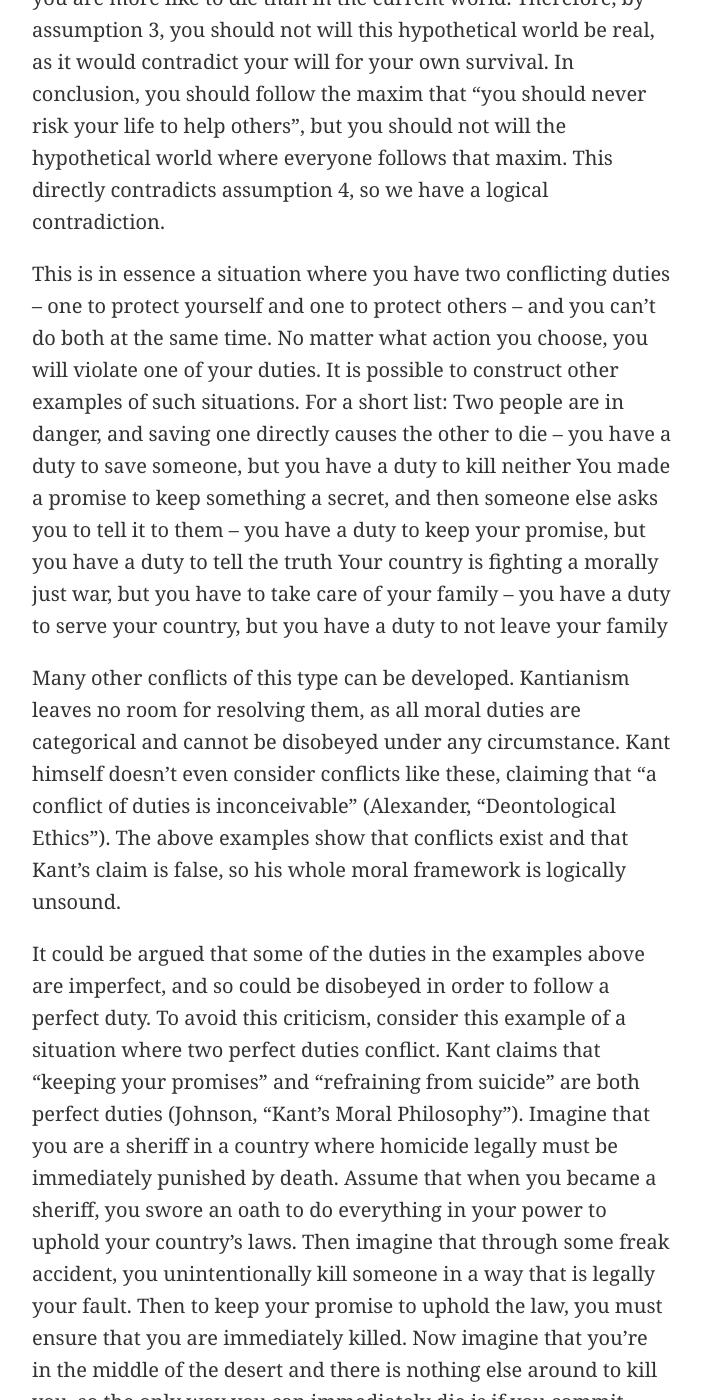
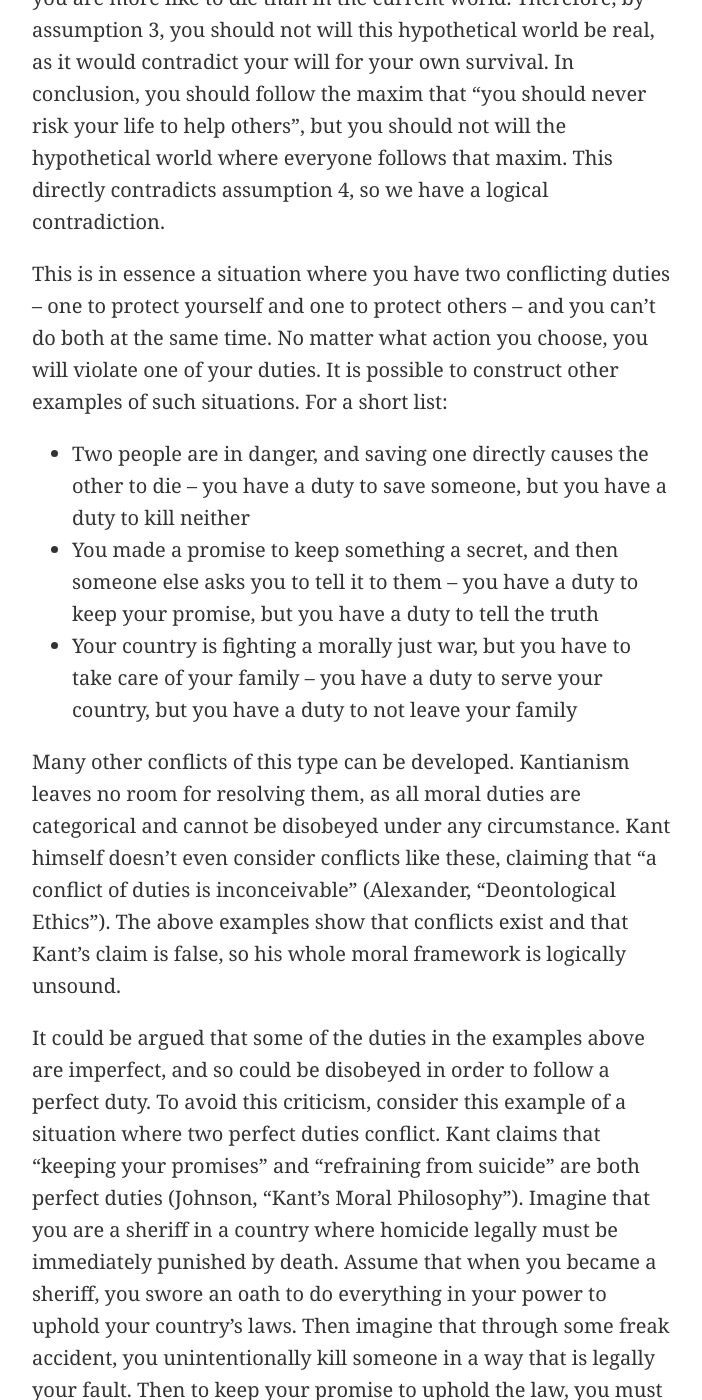
Before and after one commit to thessdebate/thessdebate.github.io, a Jekyll site: the page built from _posts/2017-11-15-kantradiction.md, in a window 1280 px wide and 1400 px high, scrolled down 1267 px. Shown: the whole window, without its empty margins (288-990 px from the left). Built offline with Jekyll 4.4.1, drawn with Linux system fonts in a browser that asks for light colours; our own code applies the rules of GitHub Pages for plain Markdown files; comment, search, counter and statistics services are not loaded; part of the change alters nothing that is shown; some of the changed text lies outside the part shown.

```diff
--- a/_posts/2017-11-15-kantradiction.md
+++ b/_posts/2017-11-15-kantradiction.md
@@ -16,10 +16,14 @@ Then consider the following argument: In the world as it is right now, if you ri
 Now, imagine a hypothetical world where everyone adopts this maxim. This hypothetical world will have more death overall than the real world, because fewer people would be saved from natural disasters by heroic rescuers. Therefore, in this hypothetical world, you are more like to die than in the current world. Therefore, by assumption 3, you should not will this hypothetical world be real, as it would contradict your will for your own survival. In conclusion, you should follow the maxim that “you should never risk your life to help others”, but you should not will the hypothetical world where everyone follows that maxim. This directly contradicts assumption 4, so we have a logical contradiction.
 
 This is in essence a situation where you have two conflicting duties – one to protect yourself and one to protect others – and you can’t do both at the same time. No matter what action you choose, you will violate one of your duties. It is possible to construct other examples of such situations. For a short list:
-	Two people are in danger, and saving one directly causes the other to die – you have a duty to save someone, but you have a duty to kill neither
-	You made a promise to keep something a secret, and then someone else asks you to tell it to them – you have a duty to keep your promise, but you have a duty to tell the truth
-	Your country is fighting a morally just war, but you have to take care of your family – you have a duty to serve your country, but you have a duty to not leave your family
+*	Two people are in danger, and saving one directly causes the other to die – you have a duty to save someone, but you have a duty to kill neither
+*	You made a promise to keep something a secret, and then someone else asks you to tell it to them – you have a duty to keep your promise, but you have a duty to tell the truth
+*	Your country is fighting a morally just war, but you have to take care of your family – you have a duty to serve your country, but you have a duty to not leave your family
 
 Many other conflicts of this type can be developed. Kantianism leaves no room for resolving them, as all moral duties are categorical and cannot be disobeyed under any circumstance. Kant himself doesn’t even consider conflicts like these, claiming that “a conflict of duties is inconceivable” (Alexander, “Deontological Ethics”). The above examples show that conflicts exist and that Kant’s claim is false, so his whole moral framework is logically unsound.
 
 It could be argued that some of the duties in the examples above are imperfect, and so could be disobeyed in order to follow a perfect duty. To avoid this criticism, consider this example of a situation where two perfect duties conflict. Kant claims that “keeping your promises” and “refraining from suicide” are both perfect duties (Johnson, “Kant’s Moral Philosophy”). Imagine that you are a sheriff in a country where homicide legally must be immediately punished by death. Assume that when you became a sheriff, you swore an oath to do everything in your power to uphold your country’s laws. Then imagine that through some freak accident, you unintentionally kill someone in a way that is legally your fault. Then to keep your promise to uphold the law, you must ensure that you are immediately killed. Now imagine that you’re in the middle of the desert and there is nothing else around to kill you, so the only way you can immediately die is if you commit suicide. Then you have a perfect duty to keep your promise by committing suicide, but you also have a perfect duty to refrain from committing suicide. This is a conflict of perfect duties, and therefore a logical contradiction in Kant’s theory of morality.
+
+Works Referenced
+Alexander, Larry and Moore, Michael, "Deontological Ethics", The Stanford Encyclopedia of Philosophy (Winter 2016 Edition), Edward N. Zalta (ed.), URL = <https://plato.stanford.edu/archives/win2016/entries/ethics-deontological/>.
+Johnson, Robert and Cureton, Adam, "Kant's Moral Philosophy", The Stanford Encyclopedia of Philosophy (Fall 2017 Edition), Edward N. Zalta (ed.), URL = <https://plato.stanford.edu/archives/fall2017/entries/kant-moral/>.
```
